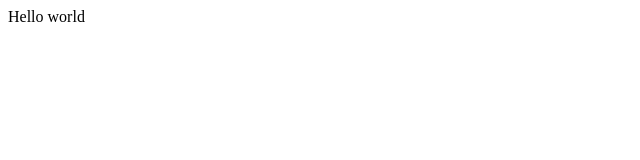
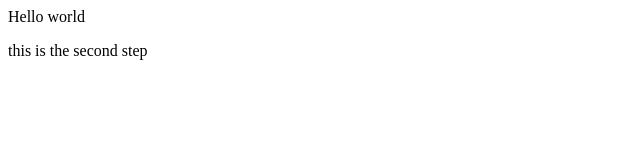
Before and after one commit to Ayushkcloud/testrepo2, a plain HTML site: page index.html in a window 1280 px wide. Shown: the whole page, without its empty margins (0-640 px from the left). Drawn offline with Linux system fonts and the light colour scheme.

Commit message:
For testing

```diff
--- a/index.html
+++ b/index.html
@@ -1 +1,2 @@
 <p>Hello world</p>
+<p> this is the second step</p>
```
Also changed, not shown: 1 other file.
